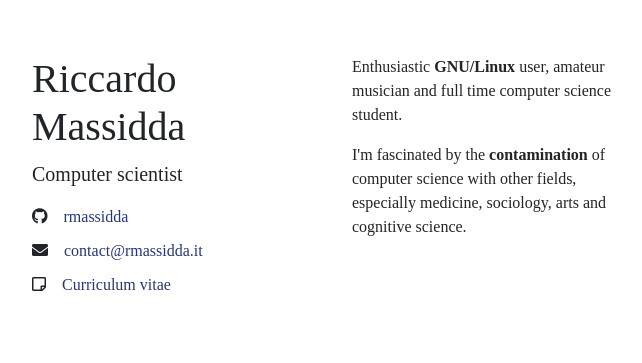
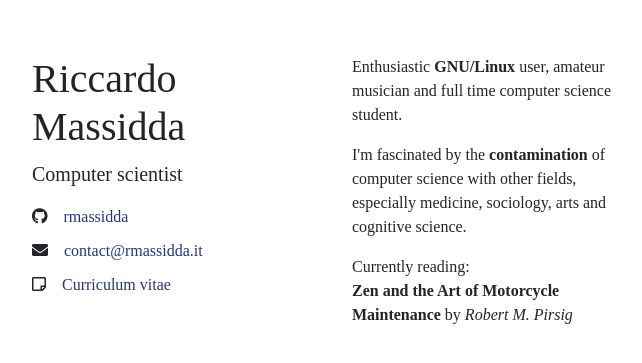
Before and after one commit to rmassidda/rmassidda.github.io, a plain HTML site: page index.html in a window 1280 px wide. Shown: the part 145-508 px from the top of the page, without its empty margins (303-945 px from the left). Drawn offline with nearby package versions, Linux system fonts and the light colour scheme; a web font is replaced by a local one.

Commit message:
Added currently read book

```diff
--- a/index.html
+++ b/index.html
@@ -52,12 +52,18 @@
         vertical-align:top;
         width: 100%;
     }
+
+    #title {
+        font-weight: bold;
+    }
+    #author {
+        font-style: italic;
+    }
+
     </style>
 </head>
 
 <body>
-
-    <!-- Page Content -->
     <div class="container">
         <div class="row">
             <div class="col-lg-4">
@@ -73,6 +79,7 @@
             <div class="col-lg-6">
                 <p>Enthusiastic <b>GNU/Linux</b> user, amateur musician and full time computer science student.</p>
                 <p>I'm fascinated by the <b>contamination</b> of computer science with other fields, especially medicine, sociology, arts and cognitive science.</p>
+                <p>Currently reading: </br><span id="title">Zen and the Art of Motorcycle Maintenance</span> by <span id="author">Robert M. Pirsig</span</p>
             </div>
         </div>
     </div>
```
